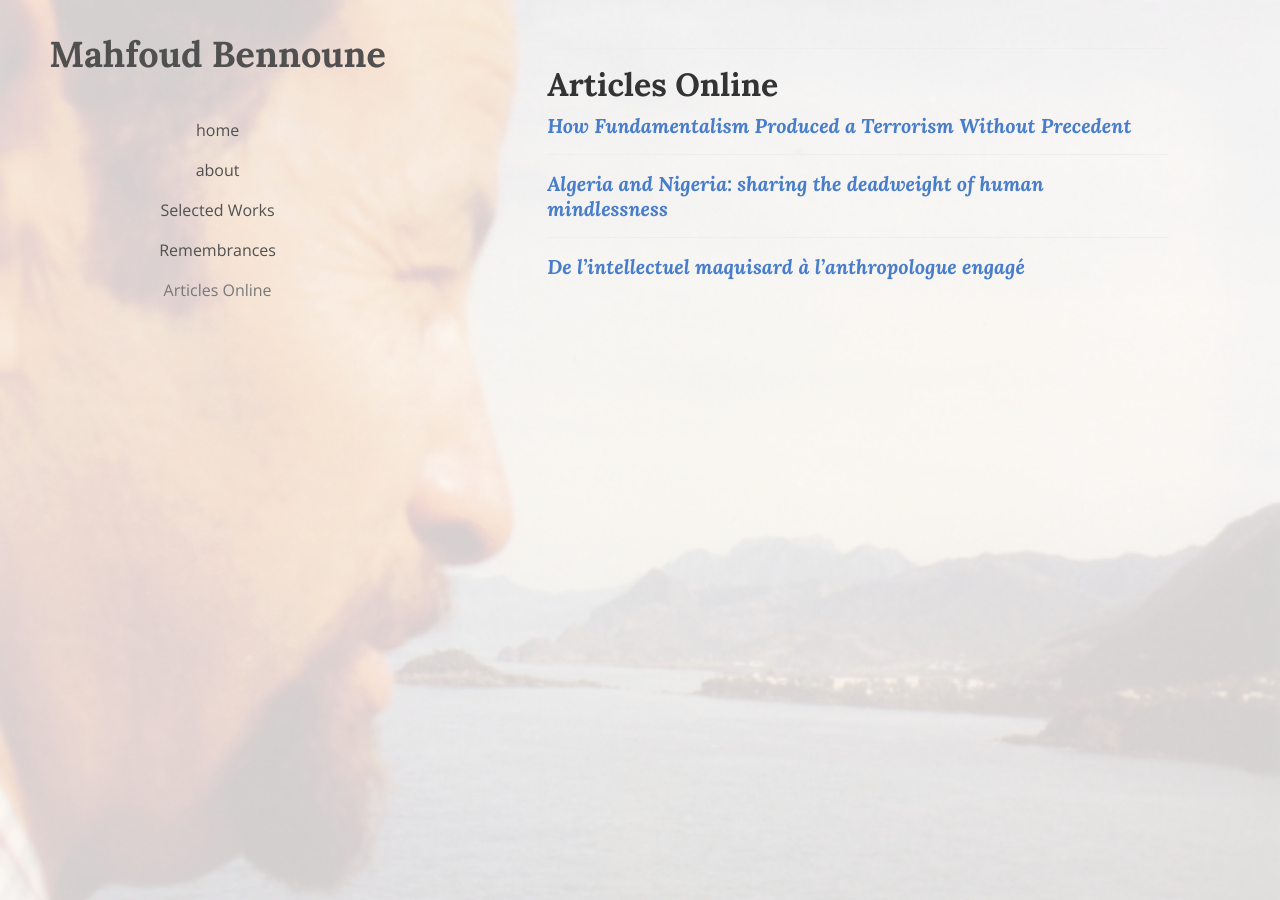
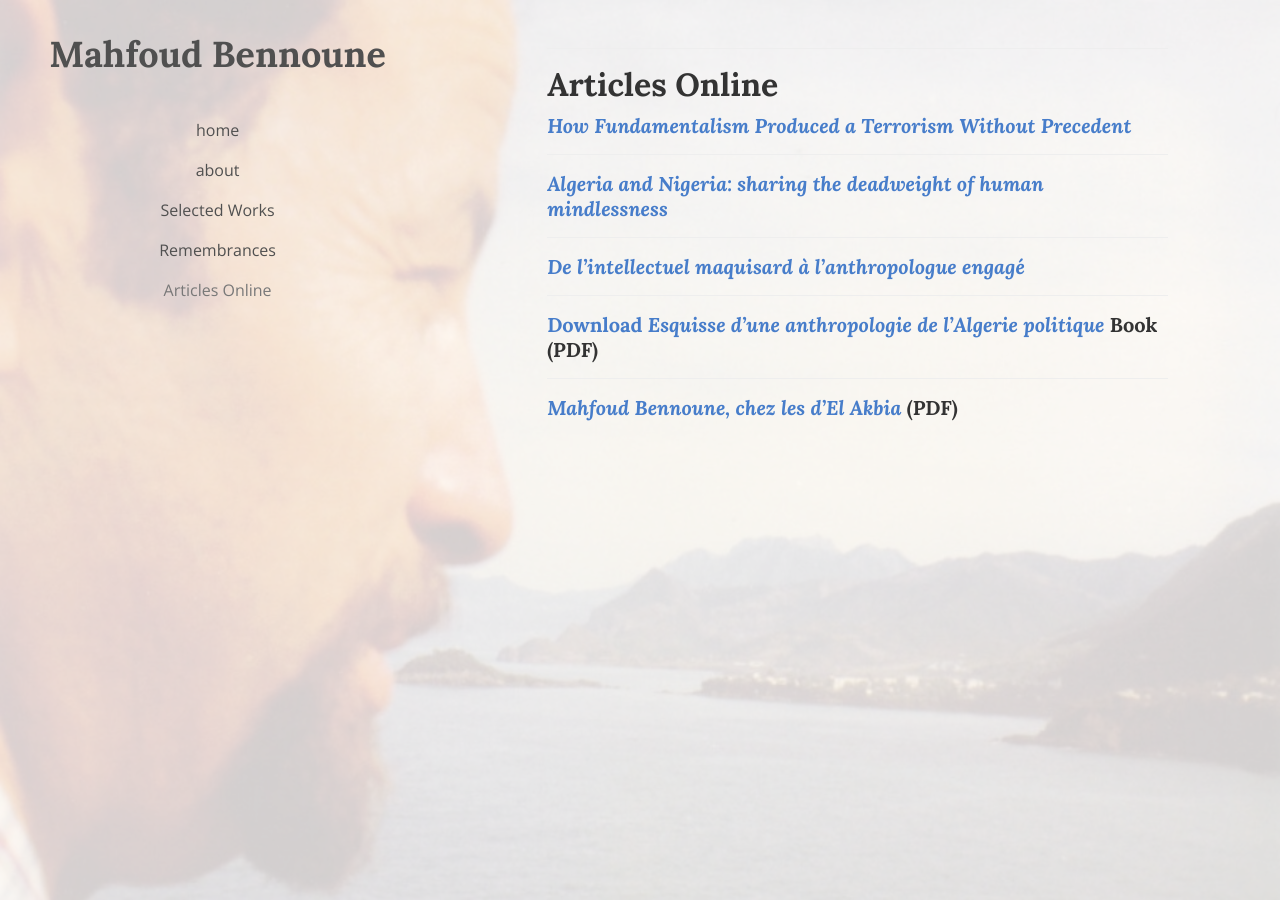
Before and after one commit to sonnetmedia/mahfoudbennoune.com, a Jekyll site: the page built from _pages/articles-online.md, in a window 1280 px wide. Built offline with Jekyll 4.4.1, drawn with Linux system fonts in a browser that asks for light colours; nearby versions of some CDN libraries.

Commit message:
add book and article pdf

```diff
--- a/_pages/articles-online.md
+++ b/_pages/articles-online.md
@@ -14,3 +14,13 @@ permalink: /articles-online/
 ---
 
 ##### [*De l’intellectuel maquisard à l’anthropologue engagé*](http://www.elwatan.com/contributions/de-l-intellectuel-maquisard-a-l-anthropologue-engage-17-05-2014-257452_120.php)
+
+
+---
+
+##### [**Download _Esquisse d'une anthropologie de l'Algerie politique_**](/assets/files/Esquisse-d-une-anthropologie-de-l-algerie-politique.pdf) Book (PDF)
+
+---
+
+
+##### [*Mahfoud Bennoune, chez les d'El Akbia*](/assets/files/le-matin.pdf) (PDF)
```
Also changed, not shown: _pages/archive.md (+1 -1 lines), _pages/how-fundamentalism-produced-a-terrorism-without-precedent.md (+3 -0 lines), 1 other file.
